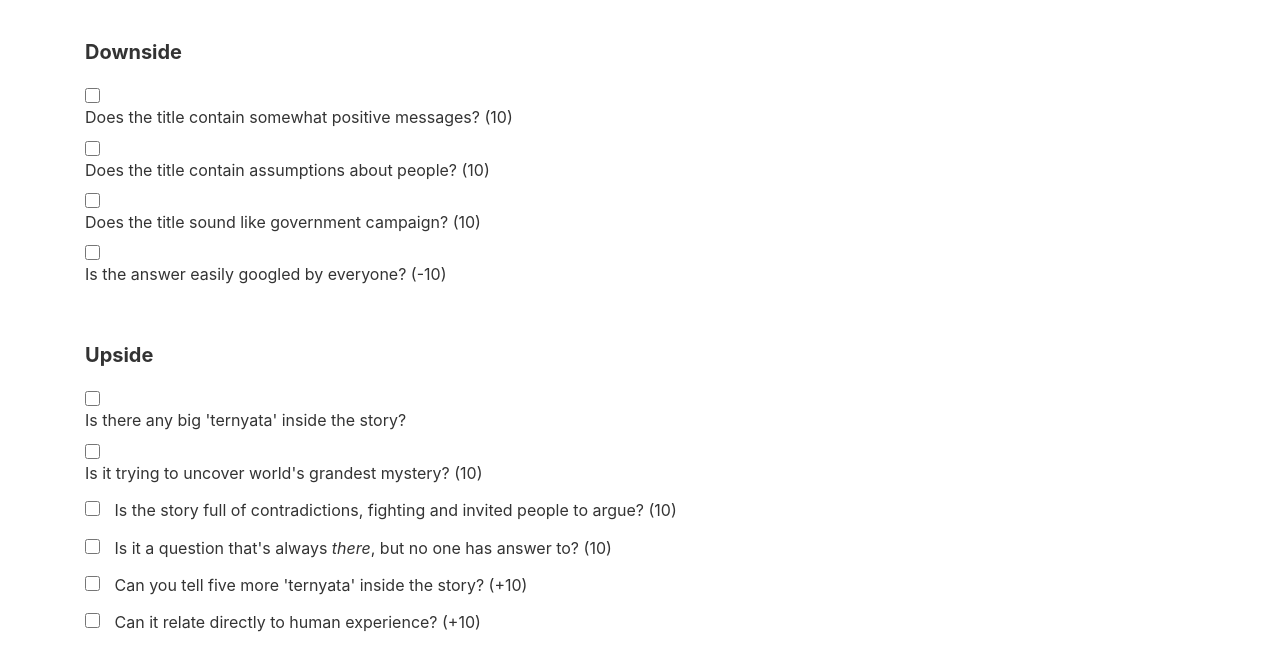
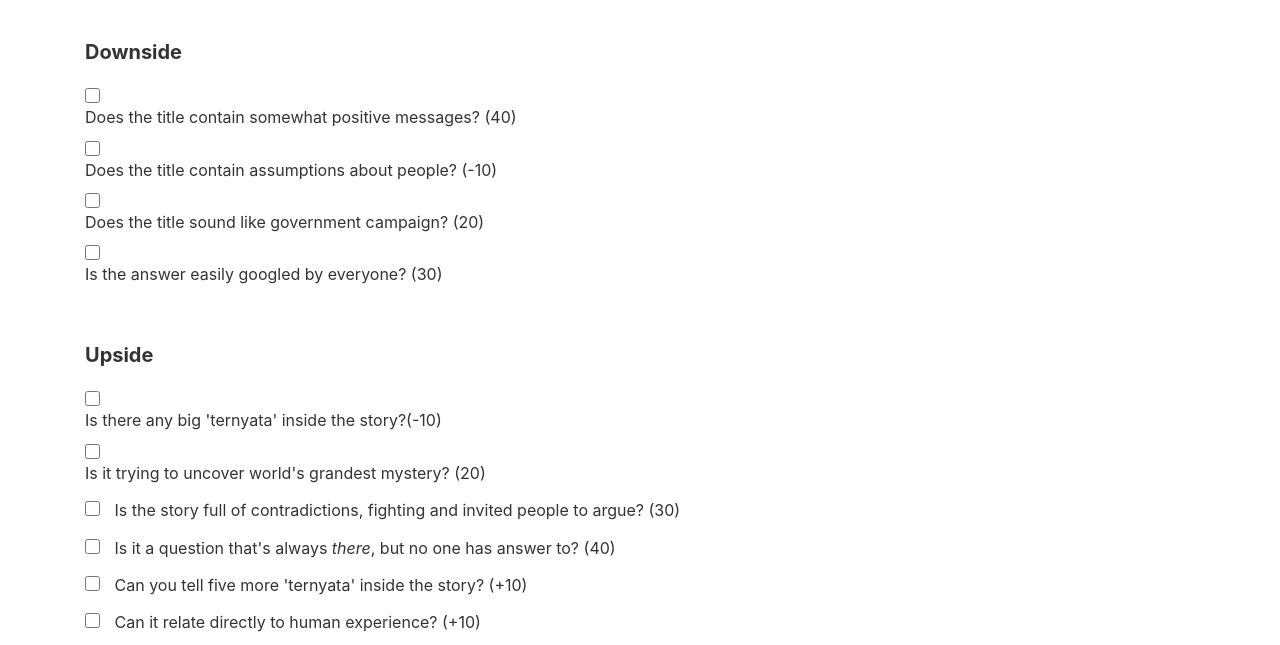
Before and after one commit to yogdogz/apollo, a Jekyll site: the page built from _pages/toolkit/editorialscore.md, in a window 1280 px wide and 1193 px high. Shown: the part 276-921 px from the top of the window. Built offline with Jekyll 4.4.1, drawn with Linux system fonts in a browser that asks for light colours; nearby versions of some CDN libraries.

Commit message:
test percentage 3

```diff
--- a/_pages/toolkit/editorialscore.md
+++ b/_pages/toolkit/editorialscore.md
@@ -22,10 +22,10 @@
 <h5>Downside</h5>
 
 <div class="checkbox">
-  <label><input name="p10" class="progress" type="checkbox" value="40"> Does the title contain somewhat positive messages? (10)</label><br>
-  <label><input name="p20" class="progress" type="checkbox" value="-10"> Does the title contain assumptions about people? (10)</label><br>
-  <label><input name="p30" class="progress" type="checkbox" value="20"> Does the title sound like government campaign? (10)</label><br>
-  <label><input name="p40" class="progress" type="checkbox" value="30"> Is the answer easily googled by everyone? (-10)</label>
+  <label><input name="p10" class="progress" type="checkbox" value="40"> Does the title contain somewhat positive messages? (40)</label><br>
+  <label><input name="p20" class="progress" type="checkbox" value="-10"> Does the title contain assumptions about people? (-10)</label><br>
+  <label><input name="p30" class="progress" type="checkbox" value="20"> Does the title sound like government campaign? (20)</label><br>
+  <label><input name="p40" class="progress" type="checkbox" value="30"> Is the answer easily googled by everyone? (30)</label>
 </div>
 
 
@@ -36,11 +36,11 @@
 
 <h5>Upside</h5>
 <div class="checkbox">
-  <label><input name="progress" class="progress" type="checkbox" value="-10"> Is there any big 'ternyata' inside the story?</label>
+  <label><input name="progress" class="progress" type="checkbox" value="-10"> Is there any big 'ternyata' inside the story?(-10)</label>
   <br>
-  <label><input name="progress" class="progress" type="checkbox" value="20"> Is it trying to uncover world's grandest mystery? (10)</label><br>
-  <label><input type="checkbox" value="30"> Is the story full of contradictions, fighting and invited people to argue? (10)</label><br>
-  <label><input type="checkbox" value="40"> Is it a question that's always <i>there</i>, but no one has answer to? (10)</label><br>
+  <label><input name="progress" class="progress" type="checkbox" value="20"> Is it trying to uncover world's grandest mystery? (20)</label><br>
+  <label><input type="checkbox" value="30"> Is the story full of contradictions, fighting and invited people to argue? (30)</label><br>
+  <label><input type="checkbox" value="40"> Is it a question that's always <i>there</i>, but no one has answer to? (40)</label><br>
   <label><input type="checkbox" value="10"> Can you tell five more 'ternyata' inside the story? (+10)</label><br>
   <label><input type="checkbox" value="10"> Can it relate directly to human experience? (+10)</label><br>
   <label><input type="checkbox" value="10"> Does the story bring new perspective to people's lives — against society's common opinion? (+10)</label><br>
--- a/assets/js/editorialscore.js
+++ b/assets/js/editorialscore.js
@@ -12,8 +12,16 @@
   $(":checkbox").each(function(){
   	maxValue += parseInt($(this).attr('value'));
   });
-  console.log("max value = "+((checked / maxValue)*100));
+  console.log("max value = "+maxValue);
   $('.progress-bar').attr('aria-valuemax',maxValue);
+
+  var perValue = 0;
+  $(":checkbox").each(function(){
+    perValue += parseInt($(this).attr('value'));
+  });
+  console.log("percentage value = "+perValue);
+  $('.progress-bar').attr('aria-valuenow',perValue);
+
 
 
 
```
